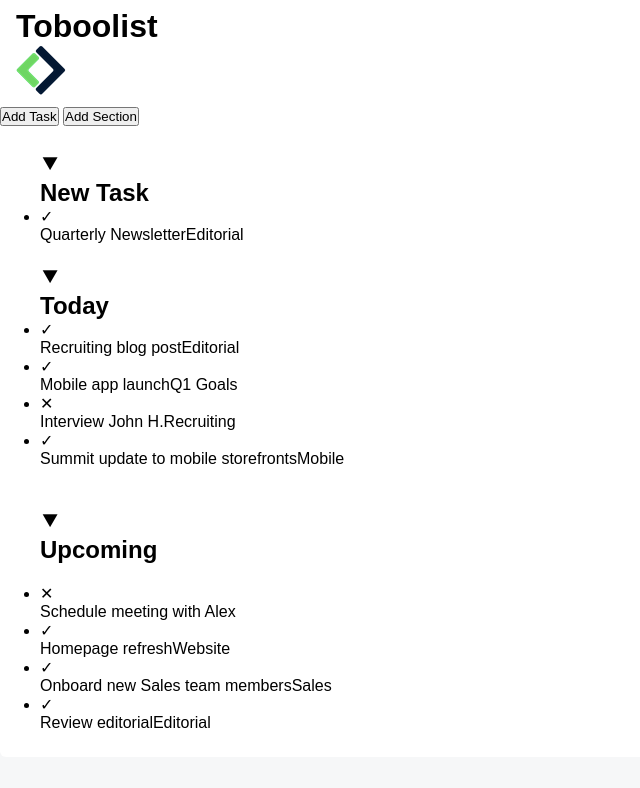
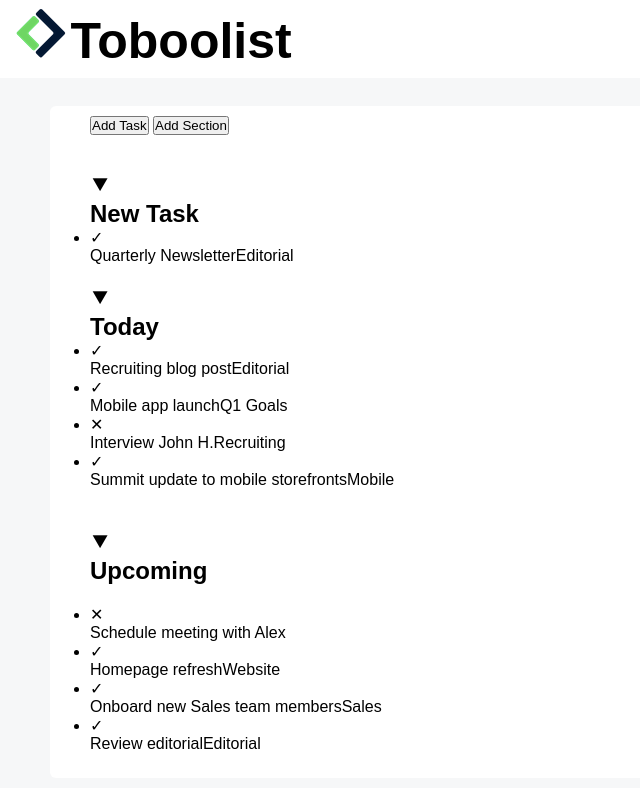
Before and after one commit to Pierluigi98-Bisogno/html-css-toboolist, a plain HTML site: page index.html in a window 1280 px wide. Shown: the whole page, without its empty margins (0-640 px from the left). Drawn offline with Linux system fonts and the light colour scheme.

Commit message:
fix title on css

```diff
--- a/index.html
+++ b/index.html
@@ -10,8 +10,8 @@
 
 <body>
     <header>
-        <h1 class="Logo">Toboolist</h1>
         <img id="logo-toboolist" src="/img/Logo.png" />
+        <span class="logo">Toboolist</span>
     </header>
 
     <main>
--- a/style.css
+++ b/style.css
@@ -37,3 +37,23 @@ header {
 
 
 }
+
+.button-container {
+    padding: 10px 40px;
+    border-bottom: 2px white solid;
+
+}
+
+main {
+    padding-top: 28px;
+    padding-left: 50px;
+    padding-right: 50px;
+    display: flex;
+    justify-content: center;
+
+}
+
+.logo {
+    font-size: 50px;
+    font-weight: bold;
+}
```
